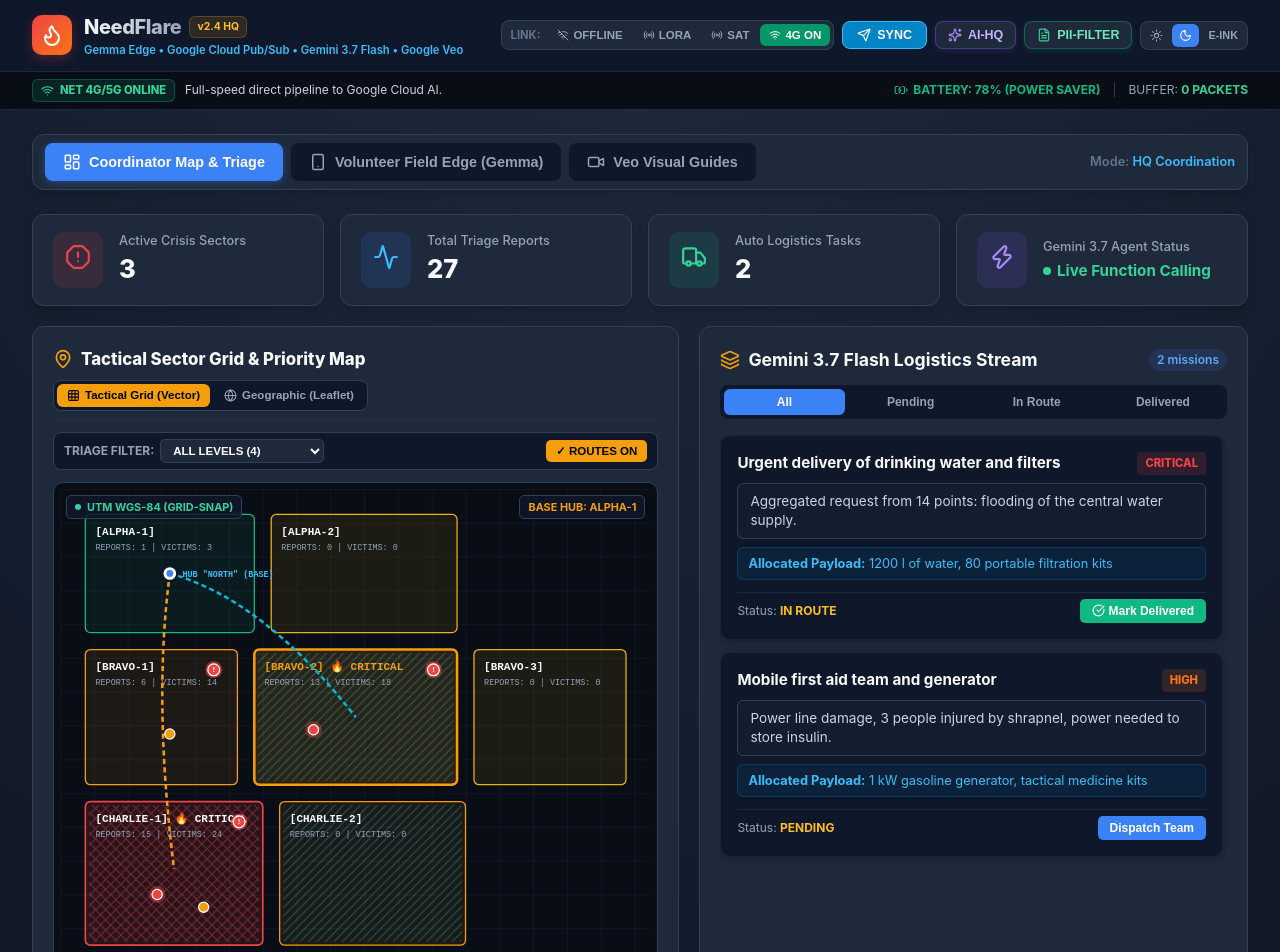
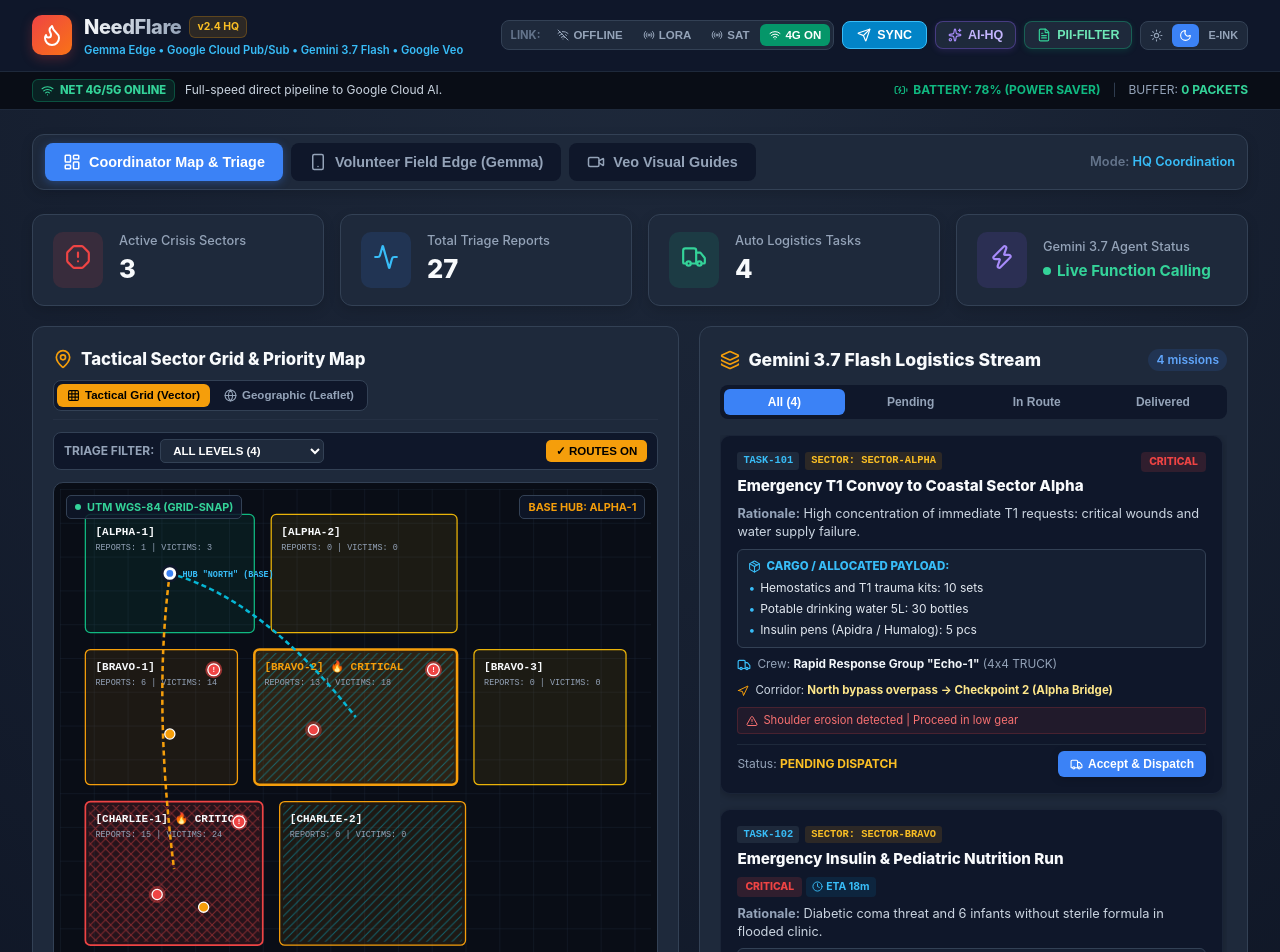
Before and after one commit to vero-code/needflare, a React (Vite) app: page / in a window 1280 px wide. Shown: the top 952 px of the page. Built offline with nearby package versions, Linux system fonts and the light colour scheme.

Commit message:
feat: enrich task cards with transport modes

```diff
--- a/src/components/LogisticsTaskStream.tsx
+++ b/src/components/LogisticsTaskStream.tsx
@@ -1,5 +1,16 @@
 import React, { useState } from 'react';
-import { Layers, CheckCircle } from 'lucide-react';
+import {
+  Layers,
+  CheckCircle,
+  Truck,
+  Anchor,
+  Compass,
+  Wind,
+  AlertTriangle,
+  Clock,
+  Package,
+  Navigation,
+} from 'lucide-react';
 import type { LogisticsTask, EmergencyLevel } from '../types';
 
 interface LogisticsTaskStreamProps {
@@ -26,50 +37,21 @@
     }
   };
 
+  const getTransportIcon = (mode?: LogisticsTask['transportMode']) => {
+    switch (mode) {
+      case 'BOAT_AMPHIBIOUS':
+        return <Anchor size={14} color="#06b6d4" />;
+      case 'OFFROAD_SQUAD':
+        return <Compass size={14} color="#f59e0b" />;
+      case 'DRONE_AIRDROP':
+        return <Wind size={14} color="#c084fc" />;
+      case '4x4_TRUCK':
+      default:
+        return <Truck size={14} color="#38bdf8" />;
+    }
+  };
+
   const filteredTasks = tasks.filter((t) => (taskFilter === 'all' ? true : t.status === taskFilter));
-
-  const renderAgentDescription = (text: string) => {
-    if (!text.includes('###') && !text.includes('**')) {
-      return <p style={{ margin: 0, fontSize: '0.85rem', color: '#cbd5e1', lineHeight: '1.4' }}>{text}</p>;
-    }
-
-    const cleanedLines = text
-      .split('\n')
-      .map((l) => l.trim())
-      .filter(Boolean);
-
-    return (
-      <div style={{ display: 'flex', flexDirection: 'column', gap: '4px', fontSize: '0.82rem' }}>
-        {cleanedLines.map((line, idx) => {
-          if (line.startsWith('###') || line.startsWith('##')) {
-            const headingText = line.replace(/^[#]+\s*/, '');
-            return (
-              <div key={idx} style={{ fontWeight: 700, color: '#f8fafc', fontSize: '0.85rem', marginTop: idx > 0 ? '4px' : 0 }}>
-                {headingText}
-              </div>
-            );
-          }
-
-          if (line.startsWith('-') || line.startsWith('*')) {
-            const itemText = line.replace(/^[-*]\s*/, '').replace(/\*\*(.*?)\*\*/g, '$1');
-            return (
-              <div key={idx} style={{ display: 'flex', gap: '6px', color: '#cbd5e1' }}>
-                <span style={{ color: '#38bdf8' }}>•</span>
-                <span>{itemText}</span>
-              </div>
-            );
-          }
-
-          const formattedLine = line.replace(/\*\*(.*?)\*\*/g, '$1');
-          return (
-            <div key={idx} style={{ color: '#cbd5e1', lineHeight: '1.35' }}>
-              {formattedLine}
-            </div>
-          );
-        })}
-      </div>
-    );
-  };
 
   return (
     <div
@@ -85,7 +67,7 @@
       <div style={{ display: 'flex', justifyContent: 'space-between', alignItems: 'center', marginBottom: '0.75rem' }}>
         <div style={{ display: 'flex', alignItems: 'center', gap: '8px' }}>
           <Layers size={20} color="#f59e0b" />
-          <h3 style={{ margin: 0, fontSize: '1.1rem', fontWeight: 700, color: '#f8fafc' }}>
+          <h3 style={{ margin: 0, fontSize: '1.1rem', fontWeight: 800, color: '#f8fafc' }}>
             Gemini 3.7 Flash Logistics Stream
           </h3>
         </div>
@@ -106,7 +88,7 @@
               borderRadius: '6px',
               border: 'none',
               fontSize: '0.75rem',
-              fontWeight: 600,
+              fontWeight: 700,
               cursor: 'pointer',
               background: taskFilter === filter ? '#3b82f6' : 'transparent',
               color: taskFilter === filter ? '#fff' : '#94a3b8',
@@ -114,15 +96,15 @@
               transition: 'all 0.15s ease',
             }}
           >
-            {filter.replace('_', ' ')}
+            {filter === 'all' ? `All (${tasks.length})` : filter.replace('_', ' ')}
           </button>
         ))}
       </div>
 
       {/* Task Scroll List */}
-      <div style={{ flex: 1, overflowY: 'auto', display: 'flex', flexDirection: 'column', gap: '0.75rem', maxHeight: '530px', paddingRight: '4px' }}>
+      <div style={{ flex: 1, overflowY: 'auto', display: 'flex', flexDirection: 'column', gap: '0.9rem', maxHeight: '580px', paddingRight: '4px' }}>
         {filteredTasks.length === 0 ? (
-          <div style={{ textAlign: 'center', padding: '2rem', color: '#64748b', fontSize: '0.9rem' }}>
+          <div style={{ textAlign: 'center', padding: '2.5rem', color: '#64748b', fontSize: '0.9rem' }}>
             No tasks found in this category.
           </div>
         ) : (
@@ -141,12 +123,25 @@
                 border: '1px solid #33415550',
               }}
             >
-              <div style={{ display: 'flex', justifyContent: 'space-between', alignItems: 'flex-start' }}>
-                <span style={{ fontWeight: 700, fontSize: '0.95rem', color: '#f8fafc' }}>{task.title}</span>
+              {/* Header: Title + Sector & Priority Badges */}
+              <div style={{ display: 'flex', justifyContent: 'space-between', alignItems: 'flex-start', flexWrap: 'wrap', gap: '6px' }}>
+                <div>
+                  <div style={{ display: 'flex', alignItems: 'center', gap: '6px', marginBottom: '3px' }}>
+                    <span style={{ fontSize: '0.65rem', fontFamily: 'monospace', fontWeight: 800, background: '#1e293b', color: '#38bdf8', padding: '1px 6px', borderRadius: '3px' }}>
+                      {task.id.toUpperCase()}
+                    </span>
+                    <span style={{ fontSize: '0.65rem', fontFamily: 'monospace', fontWeight: 800, background: '#f59e0b20', color: '#fbbf24', padding: '1px 6px', borderRadius: '3px' }}>
+                      SECTOR: {task.sectorId.toUpperCase()}
+                    </span>
+                  </div>
+                  <span style={{ fontWeight: 800, fontSize: '0.95rem', color: '#f8fafc' }}>{task.title}</span>
+                </div>
+
+                <div style={{ display: 'flex', alignItems: 'center', gap: '4px' }}>
                   <span
                     style={{
-                    fontSize: '0.7rem',
-                    padding: '3px 8px',
+                      fontSize: '0.65rem',
+                      padding: '2px 8px',
                       borderRadius: '4px',
                       fontWeight: 800,
                       background: `${getPriorityColor(task.priority)}25`,
@@ -155,22 +150,76 @@
                   >
                     {task.priority.toUpperCase()}
                   </span>
+
+                  {task.status === 'in_route' && task.etaMinutes && (
+                    <span style={{ fontSize: '0.65rem', display: 'flex', alignItems: 'center', gap: '3px', background: '#0284c720', color: '#38bdf8', padding: '2px 6px', borderRadius: '4px', fontWeight: 700 }}>
+                      <Clock size={11} /> ETA {task.etaMinutes}m
+                    </span>
+                  )}
+                </div>
               </div>
 
-              {/* Structured Agent Output */}
-              <div style={{ background: '#1e293b60', padding: '8px 12px', borderRadius: '6px', border: '1px solid #334155' }}>
-                {renderAgentDescription(task.description)}
+              {/* Rationale / Description */}
+              <p style={{ margin: 0, fontSize: '0.8rem', color: '#cbd5e1', lineHeight: '1.4' }}>
+                <strong style={{ color: '#94a3b8' }}>Rationale:</strong> {task.description}
+              </p>
+
+              {/* Cargo / Allocated Payload Breakdown */}
+              <div style={{ background: '#1e293b70', padding: '8px 10px', borderRadius: '6px', border: '1px solid #334155' }}>
+                <div style={{ fontSize: '0.72rem', fontWeight: 800, color: '#38bdf8', marginBottom: '4px', display: 'flex', alignItems: 'center', gap: '5px' }}>
+                  <Package size={13} />
+                  CARGO / ALLOCATED PAYLOAD:
+                </div>
+                {task.payloadItems && task.payloadItems.length > 0 ? (
+                  <div style={{ display: 'flex', flexDirection: 'column', gap: '3px' }}>
+                    {task.payloadItems.map((item, idx) => (
+                      <div key={idx} style={{ fontSize: '0.75rem', color: '#e2e8f0', display: 'flex', alignItems: 'center', gap: '5px' }}>
+                        <span style={{ color: '#38bdf8' }}>•</span>
+                        <span>{item}</span>
+                      </div>
+                    ))}
+                  </div>
+                ) : (
+                  <div style={{ fontSize: '0.75rem', color: '#e2e8f0' }}>{task.requiredPayload}</div>
+                )}
               </div>
 
-              <div style={{ fontSize: '0.8rem', color: '#38bdf8', background: '#0369a125', padding: '6px 10px', borderRadius: '6px', border: '1px solid #0284c740' }}>
-                <strong>Allocated Payload:</strong> {task.requiredPayload}
+              {/* Crew & Transport Mode */}
+              {task.assignedSquad && (
+                <div style={{ display: 'flex', alignItems: 'center', gap: '6px', fontSize: '0.74rem', color: '#94a3b8' }}>
+                  {getTransportIcon(task.transportMode)}
+                  <span>
+                    Crew: <strong style={{ color: '#f1f5f9' }}>{task.assignedSquad}</strong>
+                    {task.transportMode ? ` (${task.transportMode.replace('_', ' ')})` : ''}
+                  </span>
                 </div>
+              )}
 
-              {/* Status Switcher */}
-              <div style={{ display: 'flex', justifyContent: 'space-between', alignItems: 'center', marginTop: '4px', paddingTop: '6px', borderTop: '1px solid #1e293b' }}>
+              {/* Recommended Corridor & Terrain Warning */}
+              {task.recommendedRoute && (
+                <div style={{ display: 'flex', alignItems: 'center', gap: '6px', fontSize: '0.72rem', color: '#cbd5e1' }}>
+                  <Navigation size={12} color="#f59e0b" />
+                  <span>
+                    Corridor: <strong style={{ color: '#fde68a' }}>{task.recommendedRoute}</strong>
+                  </span>
+                </div>
+              )}
+
+              {task.terrainWarning && (
+                <div style={{ display: 'flex', alignItems: 'center', gap: '5px', fontSize: '0.7rem', color: '#f87171', background: '#ef444415', padding: '4px 8px', borderRadius: '4px', border: '1px solid #ef444430' }}>
+                  <AlertTriangle size={12} />
+                  <span>{task.terrainWarning}</span>
+                </div>
+              )}
+
+              {/* Status Switcher Action Button */}
+              <div style={{ display: 'flex', justifyContent: 'space-between', alignItems: 'center', marginTop: '2px', paddingTop: '6px', borderTop: '1px solid #1e293b' }}>
                 <span style={{ fontSize: '0.75rem', color: '#94a3b8' }}>
-                  Status: <strong style={{ color: task.status === 'delivered' ? '#34d399' : '#fbbf24' }}>{task.status.replace('_', ' ').toUpperCase()}</strong>
+                  Status: <strong style={{ color: task.status === 'delivered' ? '#34d399' : task.status === 'in_route' ? '#38bdf8' : '#fbbf24' }}>
+                    {task.status === 'delivered' ? 'DELIVERED (CARGO HANDED OVER)' : task.status === 'in_route' ? 'IN ROUTE' : 'PENDING DISPATCH'}
+                  </strong>
                 </span>
+
                 <div style={{ display: 'flex', gap: '4px' }}>
                   {task.status !== 'delivered' && (
                     <button
@@ -178,18 +227,30 @@
                       style={{
                         display: 'flex',
                         alignItems: 'center',
-                        gap: '4px',
-                        padding: '5px 12px',
-                        borderRadius: '5px',
+                        gap: '5px',
+                        padding: '6px 12px',
+                        borderRadius: '6px',
                         border: 'none',
                         background: task.status === 'pending' ? '#3b82f6' : '#10b981',
                         color: '#fff',
                         fontSize: '0.75rem',
-                        fontWeight: 600,
+                        fontWeight: 700,
                         cursor: 'pointer',
+                        boxShadow: '0 2px 8px rgba(0,0,0,0.2)',
+                        transition: 'all 0.15s ease',
                       }}
                     >
-                      {task.status === 'pending' ? 'Dispatch Team' : <><CheckCircle size={13} /> Mark Delivered</>}
+                      {task.status === 'pending' ? (
+                        <>
+                          <Truck size={13} />
+                          <span>Accept &amp; Dispatch</span>
+                        </>
+                      ) : (
+                        <>
+                          <CheckCircle size={13} />
+                          <span>Confirm Delivery</span>
+                        </>
+                      )}
                     </button>
                   )}
                 </div>
--- a/src/services/cloudGeminiAgent.ts
+++ b/src/services/cloudGeminiAgent.ts
@@ -38,24 +38,82 @@
     {
       id: 'task-101',
       sectorId: 'sector-alpha',
-      title: 'Urgent delivery of drinking water and filters',
-      description: 'Aggregated request from 14 points: flooding of the central water supply.',
+      title: 'Emergency T1 Convoy to Coastal Sector Alpha',
+      description: 'High concentration of immediate T1 requests: critical wounds and water supply failure.',
       priority: 'critical',
-      category: 'water',
-      requiredPayload: '1200 l of water, 80 portable filtration kits',
-      status: 'in_route',
+      category: 'medical',
+      requiredPayload: 'Hemostatics: 10 sets | Potable water: 30x5L | Insulin pens: 5 pcs',
+      payloadItems: [
+        'Hemostatics and T1 trauma kits: 10 sets',
+        'Potable drinking water 5L: 30 bottles',
+        'Insulin pens (Apidra / Humalog): 5 pcs',
+      ],
+      assignedSquad: 'Rapid Response Group "Echo-1"',
+      transportMode: '4x4_TRUCK',
+      recommendedRoute: 'North bypass overpass -> Checkpoint 2 (Alpha Bridge)',
+      terrainWarning: 'Shoulder erosion detected | Proceed in low gear',
+      status: 'pending',
       createdAt: Date.now() - 3600000,
     },
     {
       id: 'task-102',
       sectorId: 'sector-bravo',
-      title: 'Mobile first aid team and generator',
-      description: 'Power line damage, 3 people injured by shrapnel, power needed to store insulin.',
+      title: 'Emergency Insulin & Pediatric Nutrition Run',
+      description: 'Diabetic coma threat and 6 infants without sterile formula in flooded clinic.',
+      priority: 'critical',
+      category: 'medical',
+      requiredPayload: 'Ultra-rapid insulin: 4 pens | Infant formula: 6 cans | Warm sterile water: 10L',
+      payloadItems: [
+        'Ultra-rapid insulin (Apidra): 4 pens',
+        'Sterile infant milk formula (0-6 mo): 6 cans',
+        'Disinfected warm water: 10 liters',
+      ],
+      assignedSquad: 'Mobile Rescue Group "North-2"',
+      transportMode: 'BOAT_AMPHIBIOUS',
+      recommendedRoute: 'West ridge bypass (avoiding submerged Garden St bridge)',
+      terrainWarning: 'Flood level +1.2m | Large floating debris reported',
+      etaMinutes: 18,
+      status: 'in_route',
+      createdAt: Date.now() - 1800000,
+    },
+    {
+      id: 'task-103',
+      sectorId: 'sector-alpha',
+      title: 'Mobile Water Filtration Station & 200L Supply',
+      description: 'Progressive dehydration of 14 people isolated in basement shelter.',
       priority: 'high',
+      category: 'water',
+      requiredPayload: 'Potable water: 40x5L | Aquatabs tablets: 200 pcs | Rehydron: 30 packs',
+      payloadItems: [
+        'Potable packaged water 5L: 40 bottles',
+        'Aquatabs purification tablets: 200 pcs',
+        'Oral rehydration salts (Rehydron): 30 packs',
+      ],
+      assignedSquad: 'Heavy Cargo Transport "Volunteer-Reserve 4"',
+      transportMode: '4x4_TRUCK',
+      recommendedRoute: 'South bypass highway E-50 -> Checkpoint Delta-1',
+      status: 'pending',
+      createdAt: Date.now() - 1200000,
+    },
+    {
+      id: 'task-104',
+      sectorId: 'sector-bravo',
+      title: 'Trauma Team & Emergency Generator Deployment',
+      description: 'Hospital backup ventilators at risk due to flooded ICU basement substation.',
+      priority: 'critical',
       category: 'medical',
-      requiredPayload: '1 kW gasoline generator, tactical medicine kits',
-      status: 'pending',
-      createdAt: Date.now() - 1800000,
+      requiredPayload: 'QuikClot dressings: 15 pk | CAT Tourniquets: 8 pcs | 3.5kW Generator: 1 unit',
+      payloadItems: [
+        'QuikClot / Celox hemostatic dressings: 15 packs',
+        'Vacuum splints & CAT Tourniquets: 8 sets',
+        'Portable 3.5 kW gasoline generator: 1 unit + 20L fuel',
+      ],
+      assignedSquad: 'Disaster Rescue Squad "Omega"',
+      transportMode: 'OFFROAD_SQUAD',
+      recommendedRoute: 'North logistics corridor Alpha-1 -> Bravo-2 ferry crossing',
+      terrainWarning: 'Downed high-voltage powerlines | Exercise extreme caution',
+      status: 'delivered',
+      createdAt: Date.now() - 600000,
     },
   ];
 
--- a/src/types/index.ts
+++ b/src/types/index.ts
@@ -69,6 +69,12 @@
   requiredPayload: string; // example: "500l of water"
   status: 'pending' | 'in_route' | 'delivered';
   createdAt: number;
+  assignedSquad?: string;
+  transportMode?: '4x4_TRUCK' | 'BOAT_AMPHIBIOUS' | 'OFFROAD_SQUAD' | 'DRONE_AIRDROP';
+  recommendedRoute?: string;
+  terrainWarning?: string;
+  etaMinutes?: number;
+  payloadItems?: string[];
 }
 
 export interface VeoVisualGuide {
```
Lines whose indentation alone changed are shown as unchanged.
